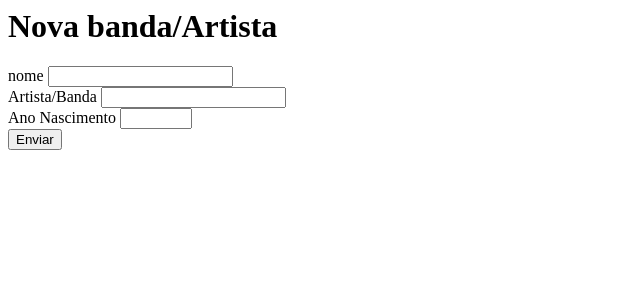
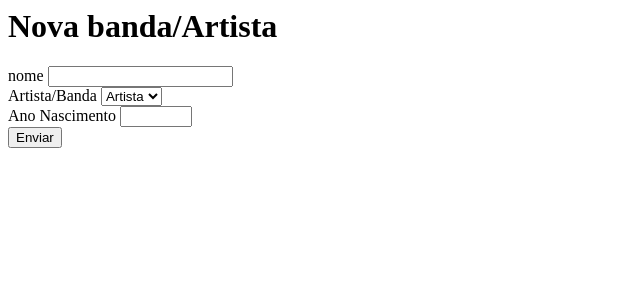
Before and after one commit to bgluft/Trabalho_gravadora, a PHP site: page /artists/cadastrar-artista.php in a window 1280 px wide. Shown: the top 300 px of the page, without its empty margins (0-640 px from the left). Run offline with PHP 8.4, Linux system fonts and the light colour scheme.

Commit message:
tipo artista definido

```diff
--- a/artists/cadastrar-artista.php
+++ b/artists/cadastrar-artista.php
@@ -7,7 +7,10 @@
     </div>
     <div class="mb-3">
         <label>Artista/Banda</label>
-        <input type="text" name="band_artist" class="form-control">
+        <select name="band_artist" class="form-control">
+            <option value="a">Artista</option>
+            <option value="b">Banda</option>
+        </select>
     </div>
     <div class="mb-3">
         <label>Ano Nascimento</label>
--- a/artists/listar-artista.php
+++ b/artists/listar-artista.php
@@ -20,7 +20,7 @@
             print "<tr>";
             print "<td>" . $row->id . "</td>";
             print "<td>" . $row->name . "</td>";
-            print "<td>" . $row->band_artist . "</td>";
+            print "<td>" .($row->band_artist == 'a'? "Artista" : "Banda") . "</td>";
             print "<td>" . $row->birth_formation . "</td>";
             print "<td>
                        <button onclick=\"location.href='?page=editar&id=" . $row->id . "';\" class='btn btn-success'>Editar</button>
```
